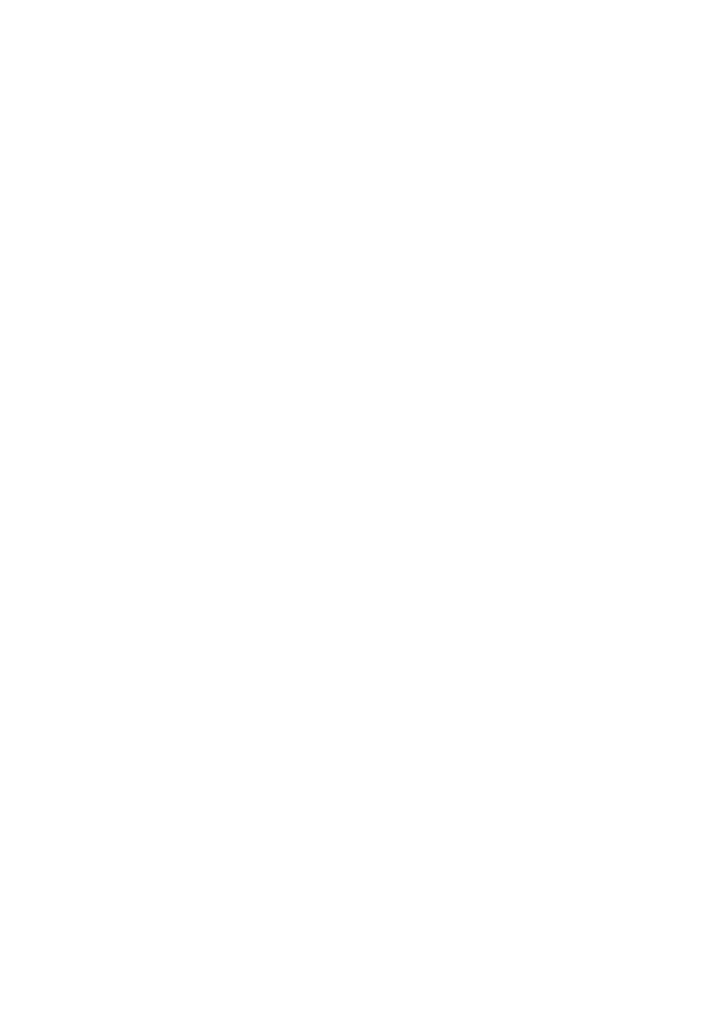
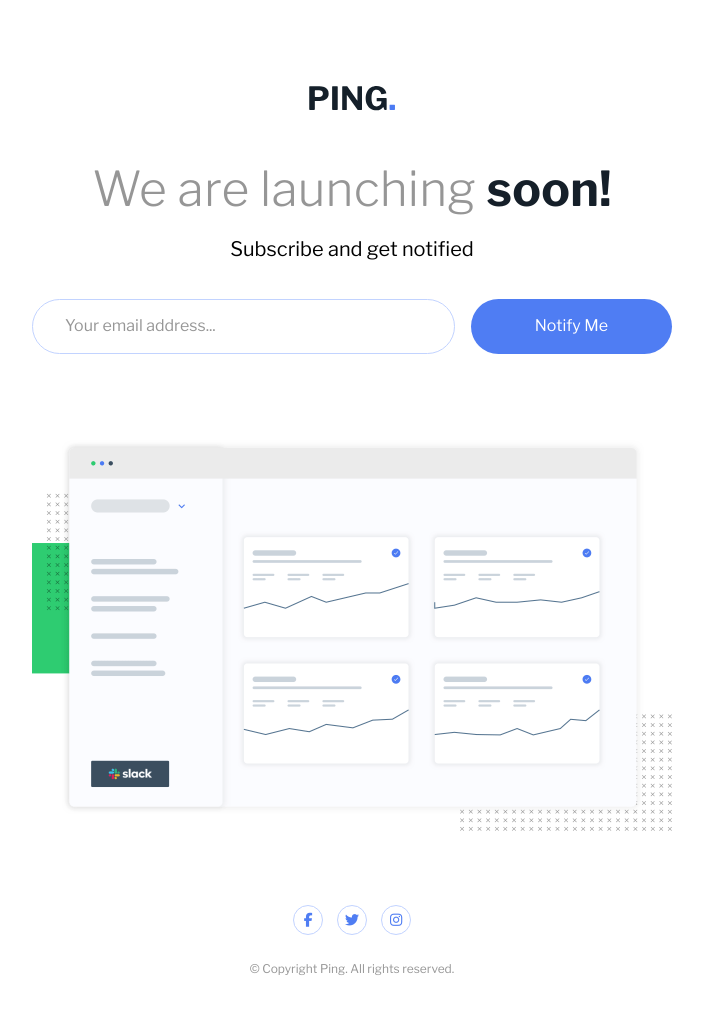
Before and after one commit to osoriodev/ping-coming-soon-page, a plain HTML site: page index.html in a window 1280 px wide. Shown: the whole page, without its empty margins (288-991 px from the left). Before the commit the page ends 800 px from the top, so only its background shows below. Drawn offline with nearby package versions, Linux system fonts and the light colour scheme.

Commit message:
Add the launching section and its styles

```diff
--- a/css/style.css
+++ b/css/style.css
@@ -42,3 +42,184 @@ a {
   text-decoration: none;
   color: inherit;
 }
+/* ========== STYLES ========== */
+:focus {
+  outline: .2rem solid var(--clr-primary);
+  outline-offset: .2rem;
+}
+:focus:not(:focus-visible) {
+  outline: none;
+}
+.main {
+  width: 100%;
+  max-width: 64rem;
+  margin: 0 auto;
+  padding: 8.4rem 2.7rem;
+  display: flex;
+  flex-direction: column;
+  align-items: center;
+}
+.main__link {
+  margin-bottom: 3.8rem;
+  width: 5.4rem;
+  display: block;
+}
+.main__link-img {
+  width: 100%;
+}
+.main__title {
+  margin-bottom: 1.5rem;
+  font-size: 2.2rem;
+  font-weight: 300;
+  color: var(--clr-base);
+}
+.main__title span {
+  font-weight: 700;
+  color: var(--clr-base-dk);
+}
+.main__descrip {
+  margin-bottom: 3rem;
+  font-size: 1.2rem;
+}
+.main__form {
+  width: 100%;
+  margin-bottom: 6.6rem;
+  padding: 0 2rem;
+  display: flex;
+  flex-direction: column;
+  align-items: center;
+  position: relative;
+}
+.main__input {
+  width: 100%;
+  margin-bottom: 1rem;
+  padding: 1.1rem 3.2rem;
+  border: .1rem solid var(--clr-primary-lt);
+  border-radius: 3rem;
+  font-size: 1.2rem;
+  outline: none;
+}
+.main__input::placeholder {
+  color: var(--clr-base);
+}
+.main__input:focus {
+  border-color: var(--clr-primary);
+  box-shadow: inset 0 0 0 .1rem var(--clr-primary);
+}
+.main__input--error {
+  border-color: var(--clr-secondary);
+}
+.main__cta {
+  width: 100%;
+  padding: 1.2rem 0;
+  border-radius: 3rem;
+  font-size: 1.2rem;
+  background-color: var(--clr-primary);
+  color: var(--clr-ntrl-max);
+  transition: background-color .2s ease-in-out;
+}
+.main__cta:hover {
+  background-color: #7195F5;
+}
+.main__cta--error {
+  transform: translateY(3rem);
+}
+.main__error-message {
+  position: absolute;
+  top: 4.6rem;
+  font-size: 1rem;
+  font-style: italic;
+  color: var(--clr-secondary);
+  visibility: hidden;
+  opacity: 0;
+  transition: opacity .2s linear;
+}
+.main__error-message--active {
+  visibility: visible;
+  opacity: 1;
+}
+.main__img {
+  width: 100%;
+}
+.footer {
+  width: 100%;
+  padding: 3.6rem 0;
+  display: flex;
+  flex-direction: column;
+  align-items: center;
+}
+.footer__social {
+  margin-bottom: 2.6rem;
+  display: flex;
+}
+.footer__link {
+  width: 3rem;
+  height: 3rem;
+  margin-right: 1.4rem;
+  display: flex;
+  align-items: center;
+  justify-content: center;
+  border: .1rem solid var(--clr-primary-lt);
+  border-radius: 50%;
+  font-size: 1.4rem;
+  background-color: var(--clr-ntrl-max);
+  color: var(--clr-primary);
+  transition: background-color .2s linear, color .2s linear;
+}
+.footer__link:hover {
+  background-color: var(--clr-primary);
+  color: var(--clr-ntrl-max);
+}
+.footer__link--last {
+  margin: 0;
+}
+.footer__copy {
+  font-size: 1rem;
+  color: var(--clr-base);
+}
+@media (min-width: 48em) {
+  .main {
+    padding: 8.5rem 0 7.4rem;
+  }
+  .main__link {
+    width: 8.6rem;
+    margin-bottom: 4.5rem;
+  }
+  .main__title {
+    margin-bottom: 1.2rem;
+    font-size: 4.8rem;
+    letter-spacing: 0.02rem;
+  }
+  .main__descrip {
+    margin-bottom: 3.6rem;
+    font-size: 2rem;
+  }
+  .main__form {
+    margin-bottom: 8.6rem;
+    padding: 0;
+    flex-direction: row;
+    gap: 1.6rem;
+  }
+  .main__input {
+    margin: 0;
+    padding: 1.5rem 3.2rem;
+    font-size: 1.6rem;
+  }
+  .main__cta {
+    width: auto;
+    padding: 1.6rem 6.4rem;
+    font-size: 1.6rem;
+    flex-shrink: 0;
+  }
+  .main__error-message {
+    top: 6rem;
+    left: 3.2rem;
+    font-size: 1.2rem;
+  }
+  .footer {
+    padding-top: 0;
+  }
+  .footer__copy {
+    font-size: 1.2rem;
+  }
+}
--- a/index.html
+++ b/index.html
@@ -14,8 +14,39 @@
     <title>Frontend Mentor | Ping coming soon page</title>
   </head>
   <body>
-    <main class="main"></main>
-    <footer class="footer"></footer>
+    <main class="main">
+      <a class="main__link" href="#">
+        <img class="main__link-img" src="./assets/logo.svg" alt="Ping logo">
+      </a>
+      <h1 class="main__title">We are launching <span>soon!</span></h1>
+      <p class="main__descrip">Subscribe and get notified</p>
+      <form class="main__form" action="#">
+        <input class="main__input" type="email" name="email" id="email" placeholder="Your email address...">
+        <button class="main__cta">Notify Me</button>
+        <p class="main__error-message">Please provide a valid email address</p>
+      </form>
+      <img class="main__img" src="./assets/illustration-dashboard.png" alt="Dashboard">
+    </main>
+    <footer class="footer">
+      <ul class="footer__social">
+        <li>
+          <a class="footer__link" href="#" aria-label="Facebook">
+            <i class="fab fa-facebook-f"></i>
+          </a>
+        </li>
+        <li>
+          <a class="footer__link" href="#" aria-label="Twitter">
+            <i class="fab fa-twitter"></i>
+          </a>
+        </li>
+        <li>
+          <a class="footer__link footer__link--last" href="#" aria-label="Instagram">
+            <i class="fab fa-instagram"></i>
+          </a>
+        </li>
+      </ul>
+      <p class="footer__copy">© Copyright Ping. All rights reserved.</p>
+    </footer>
     <script src="./js/script.js"></script>
   </body>
 </html>
```
